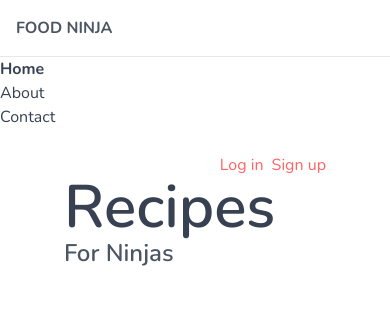
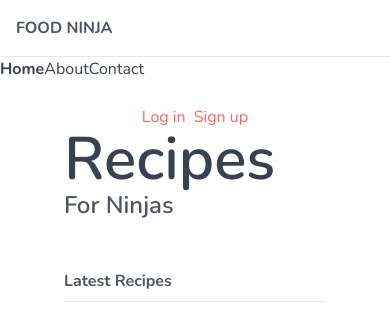
Before and after one commit to nttrung1110/tailwind-basic, a website: page public/index.html in a window 390 px wide. Shown: the top 312 px of the page. Drawn offline with nearby package versions, Linux system fonts and the light colour scheme.

Commit message:
Responsive Classes

```diff
--- a/public/index.html
+++ b/public/index.html
@@ -17,7 +17,7 @@
                         <a href="/">Food Ninja</a>
                     </h1>
                 </div>
-                <ul>
+                <ul class="flex">
                     <li class="text-gray-700 font-bold">
                         <a href="#">
                             <span>Home</span>
@@ -37,8 +37,8 @@
             </nav>
         </div>
 
-        <main class="px-16 py-6">
-            <div class="flex justify-end">
+        <main class="px-16 py-6 ">
+            <div class="flex justify-center md:justify-end">
                 <a href="#" class="text-primary">Log in</a>
                 <a href="#" class="text-primary ml-2">Sign up</a>
             </div>
```
Also changed, not shown: public/styles.css.
